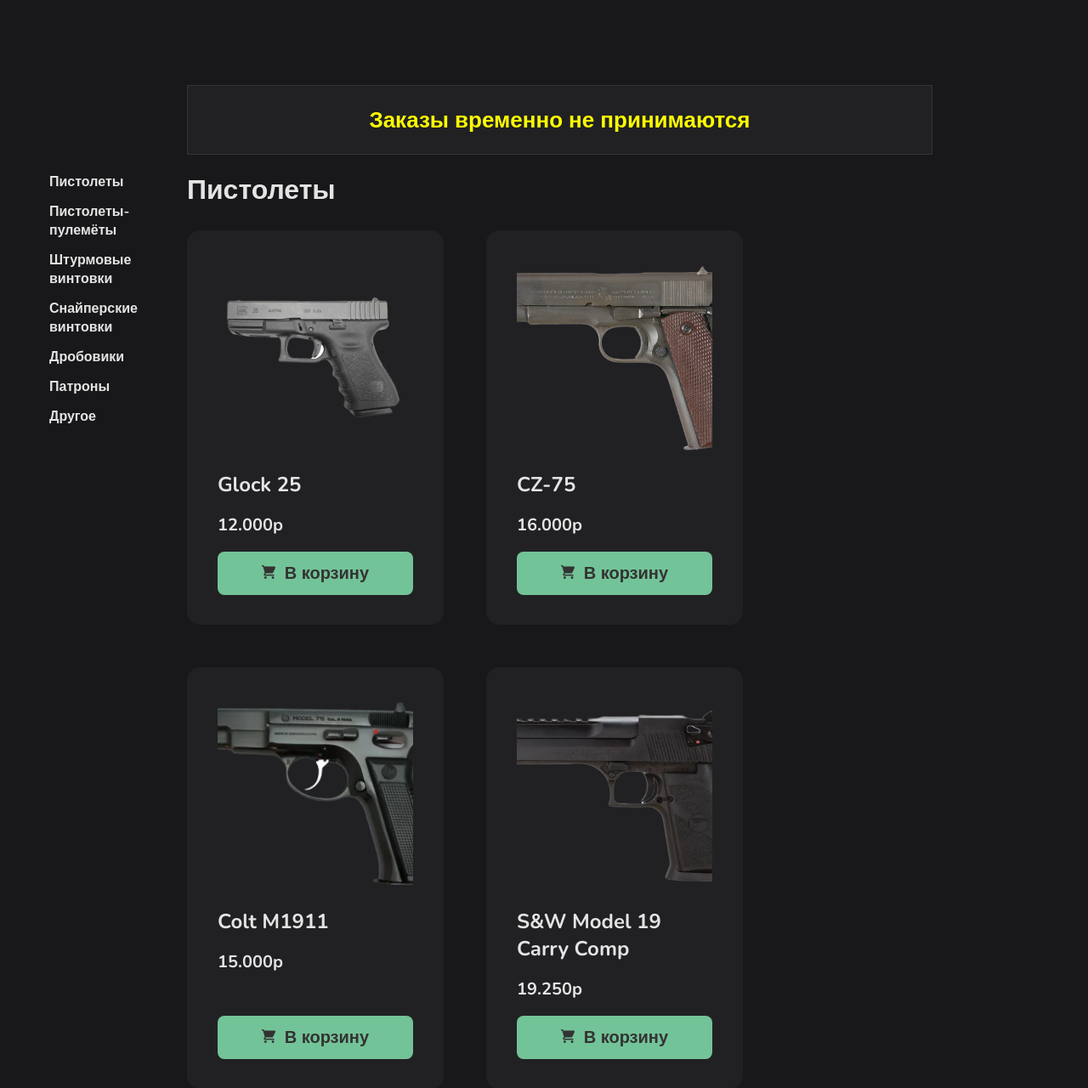
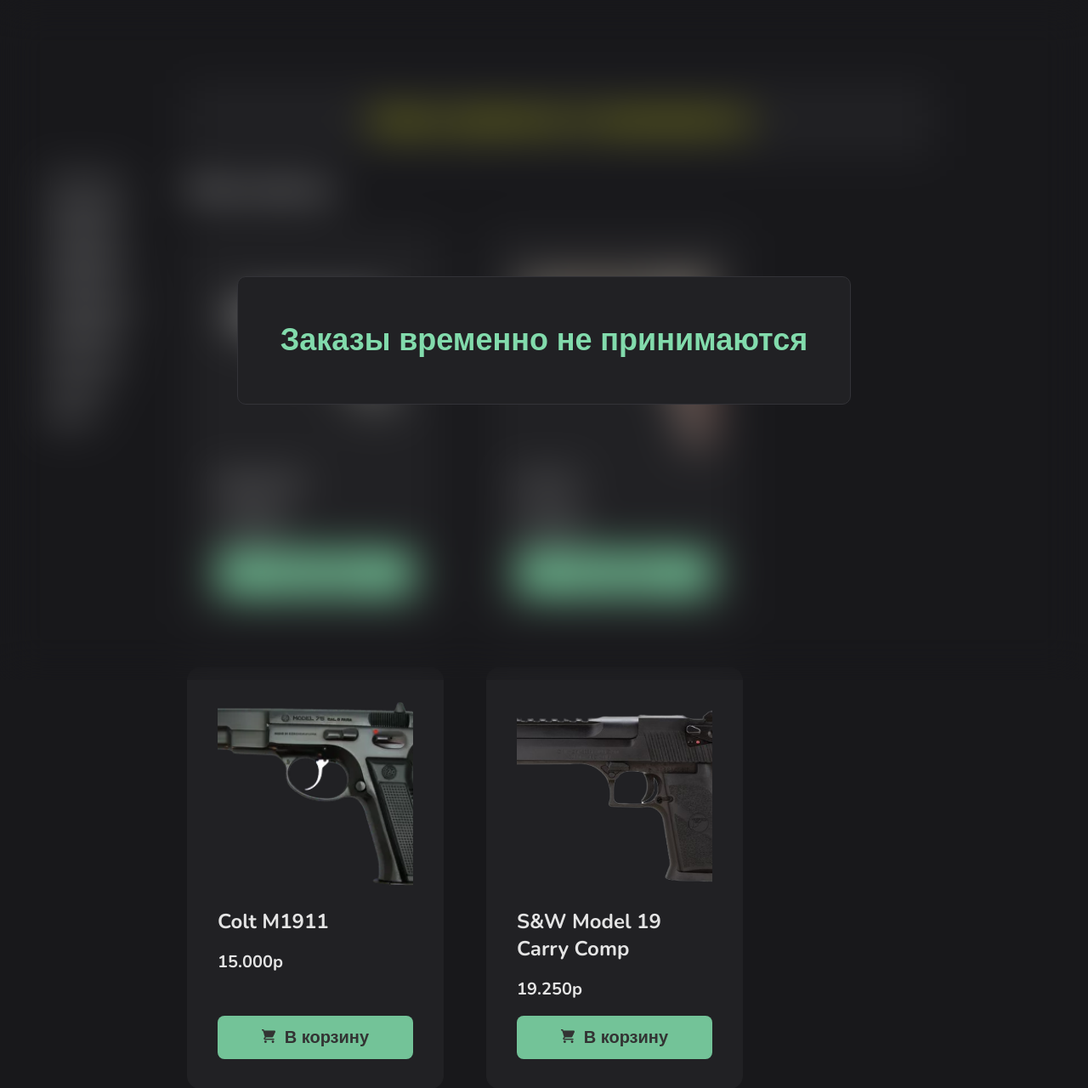
Before and after one commit to KillerBunny031/Eagle-site, a PHP site: page /pages/shop.html in a window 1280 px wide. Shown: the part 41-1321 px from the top of the page at 85% size. Run offline with PHP 8.4, Linux system fonts and the light colour scheme.

Commit message:
Закрытие страницы магазина + чутка медиа на главной

```diff
--- a/pages/shop.html
+++ b/pages/shop.html
@@ -25,7 +25,13 @@
 
     </header>
 
+<!-- ---------------- -->
+    <div class="page-closed"></div>
+    <div class="warn-box">
+        <div class="warn"><span>Заказы временно не принимаются</span></div>
+    </div>
 
+<!-- ---------------- -->
 
     <div class="wrapper">
         <div class="wrapper-1">
--- a/styles/shop_style.css
+++ b/styles/shop_style.css
@@ -121,6 +121,56 @@ a img {
 
 
 /* --------------------- Body --------------------- */
+
+
+/* ---------------- page-closed ---------------- */
+
+.page-closed {
+    position: relative;
+    z-index: 2;
+    height: 100vh;
+    width: 100%;
+    opacity: 100%;
+    backdrop-filter: blur(25px);
+    overflow: hidden;
+}
+
+.warn-box {
+    position: absolute;
+    z-index: 3;
+    width: 100%;
+    height: 100vh;
+    margin-top: -100vh;
+    display: flex;
+}
+
+.warn {
+    z-index: 4;
+    background-color: #212124;
+    margin: auto;
+    padding: 50px 50px;
+    border-radius: 10px;
+    border: solid 1px #333338;
+}
+
+.warn span {
+    font-size: 36px;
+    color: #82dbac;
+}
+
+body {
+    overflow: hidden;
+}
+
+.wrapper {
+    margin-top: -100vh;
+}
+
+/* --------------------------------------------- */
+
+
+
+
 
 /* Aside */
 
```
Also changed, not shown: index_style.css (+19 -0 lines).
